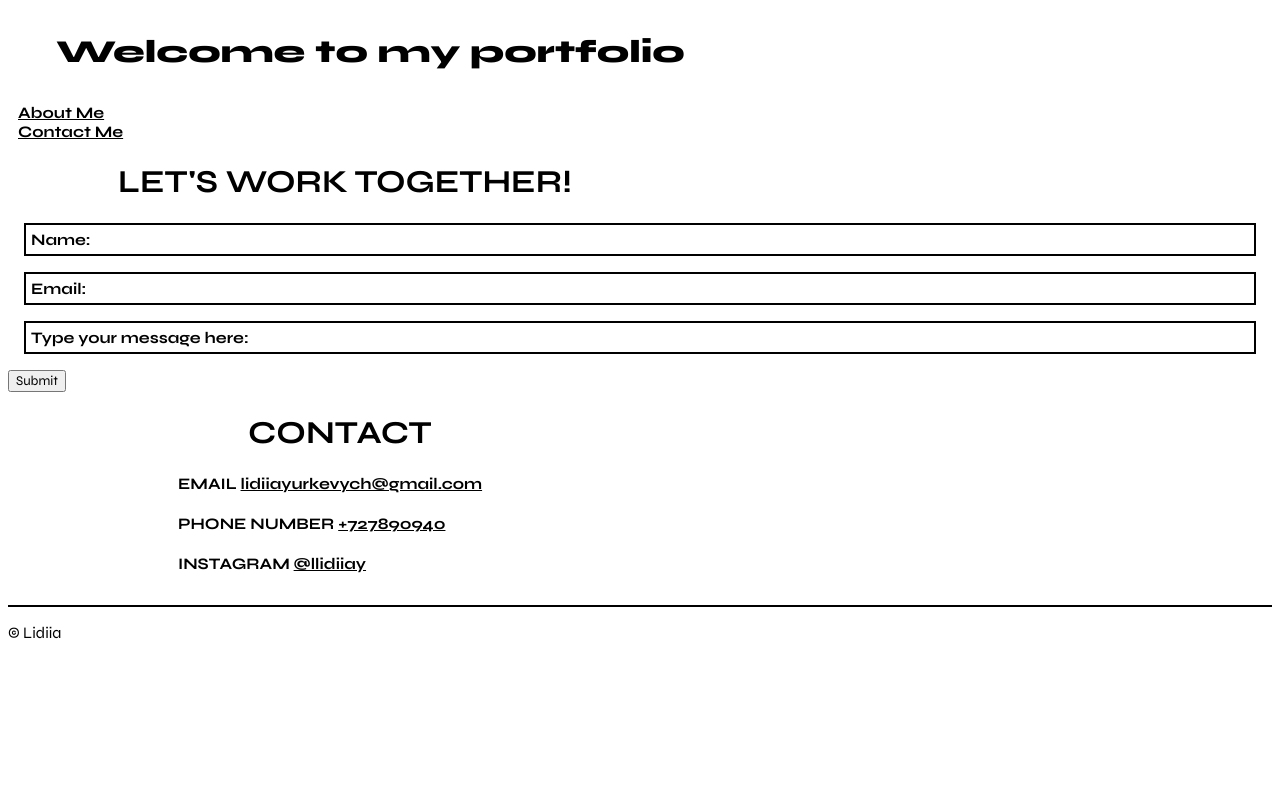
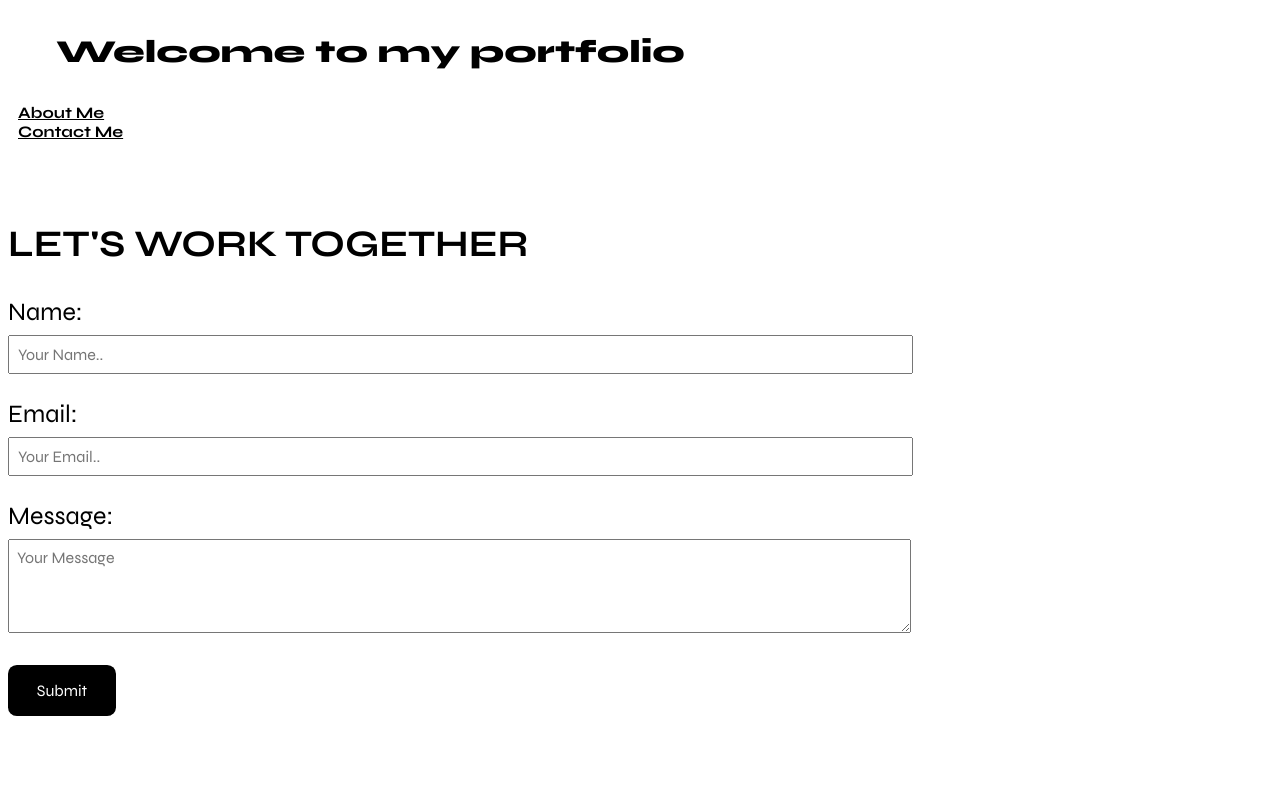
Before and after one commit to front-end-fundamentals-2025/fef-portfolio-yuli24of, a plain HTML site: page contact-me.html in a window 1280 px wide. Shown: the top 793 px of the page. Drawn offline with Linux system fonts and the light colour scheme.

Commit message:
contact form done

```diff
--- a/contact-me.html
+++ b/contact-me.html
@@ -27,11 +27,30 @@
   </header>
 <main>
   <!-- lets work together -->
-   <h1 class="lets">LET'S WORK TOGETHER!</h1>
-   <h4 class="write">Name:</h4>
-   <h4 class="write">Email:</h4>
-   <h4 class="write">Type your message here:</h4>
-   <button>Submit</button>
+    <!-- contact form  https://www.w3schools.com/howto/howto_css_contact_form.asp-->
+    <section class="contact-form">
+      <h2>LET'S WORK TOGETHER</h2>
+      <p>
+       <label for="name">Name:</label>
+        <input type="text" id="name" name="name" placeholder="Your Name.." required> <br>
+      </p>
+
+      <p>
+        <label for="email">Email:</label>
+        <input type="email" id="email" name="email" placeholder="Your Email.." required> <br>
+      </p>
+
+      <p>
+        <label for="message">Message:</label>
+        <textarea id="message" name="message" rows="4" placeholder="Your Message" required></textarea> <br>
+      </p>
+
+      <p>
+        <button type="submit">Submit</button>
+      </p>
+
+      </form>
+    </section>
 
   <!-- contact information -->
   <h1 class="contact-text">CONTACT</h1>
--- a/css/main.css
+++ b/css/main.css
@@ -55,3 +55,42 @@ h4{
  margin:1rem;
  padding: 5px;
 }
+
+/* contact form */
+.contact-form{
+  font-size: 25px;
+  margin-top: 5rem;
+  }
+  .contact-text{
+margin-top: 5rem;
+  }
+
+
+  .form-group {
+    margin-bottom: 1.5rem; /* Adds vertical spacing between groups */
+  }
+
+  label {
+    display: block; /* Ensures label appears above the input */
+    margin-bottom: 0.5rem; /* Adds spacing between label and input */
+  }
+
+  input, textarea {
+    width: 70%; /* Makes inputs full-width */
+    padding: 0.5rem; /* Adds padding inside the input fields */
+    font-size: 1rem; /* Improves readability */
+  }
+
+  button {
+    padding:1rem 1.8rem;
+    background-color: #000000;
+    color: white;
+    border: none;
+    border-radius: 0.55rem;
+    cursor: pointer;
+    font-size: 1rem;
+  }
+
+  button:hover {
+    background-color: #b0b0b0;
+  }
```
